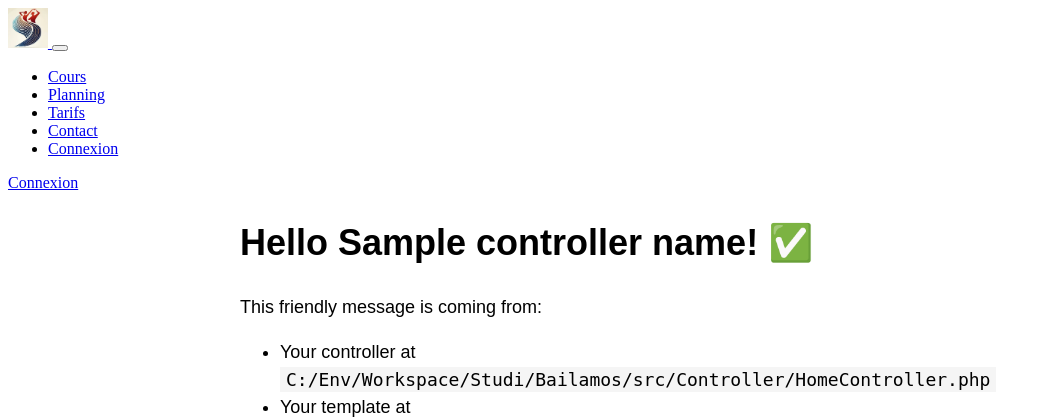
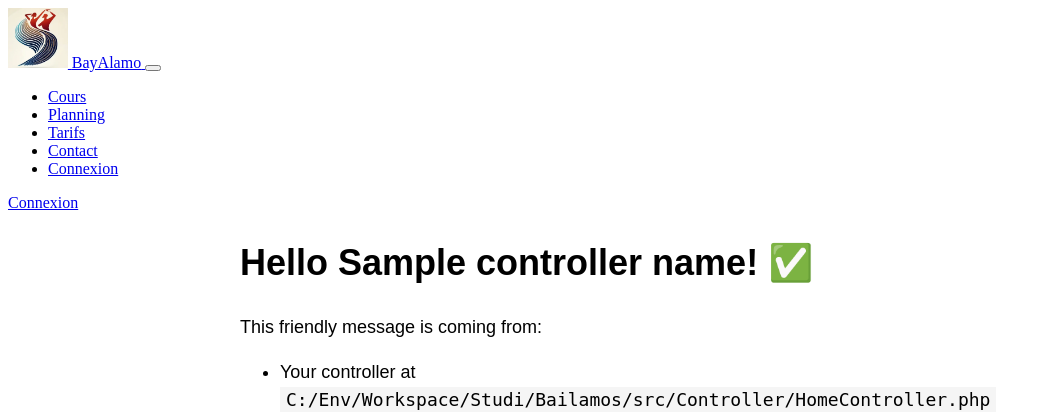
Before and after one commit to Baylox/Bailamos, a Symfony app: template templates/home/index.html.twig in a window 1280 px wide. Shown: the top 418 px of the page, without its empty margins (0-1045 px from the left). Run offline with Twig, Linux system fonts and the light colour scheme; the template is opened without the code that fills it: most values are stand-ins (such as "Sample title", 1, 10 or a date in 2020); some libraries are stand-ins or nearby versions.

Commit message:
Update navbar styles

```diff
--- a/templates/_partials/_navbar.html.twig
+++ b/templates/_partials/_navbar.html.twig
@@ -1,8 +1,9 @@
 <nav class="navbar navbar-expand-lg navbar-light bg-light">
     <div class="container">
         <!-- Logo -->
-        <a class="navbar-brand" href="{{ path('app_home') }}">
-            <img src="{{ asset('build/images/Logo.webp') }}" alt="BayAlamo Logo" style="height: 40px;">
+       <a class="navbar-brand d-flex align-items-center" href="{{ path('app_home') }}">
+            <img src="{{ asset('build/images/Logo.webp') }}" alt="BayAlamo Logo" class="img-fluid me-2" style="height: 60px;">
+            <span class="fw-bold fs-4 text-primary">BayAlamo</span>
         </a>
 
         <!-- Menu burger -->
```
